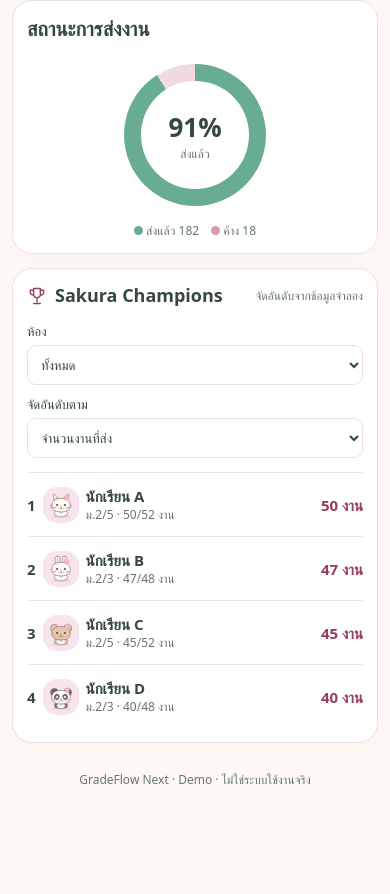
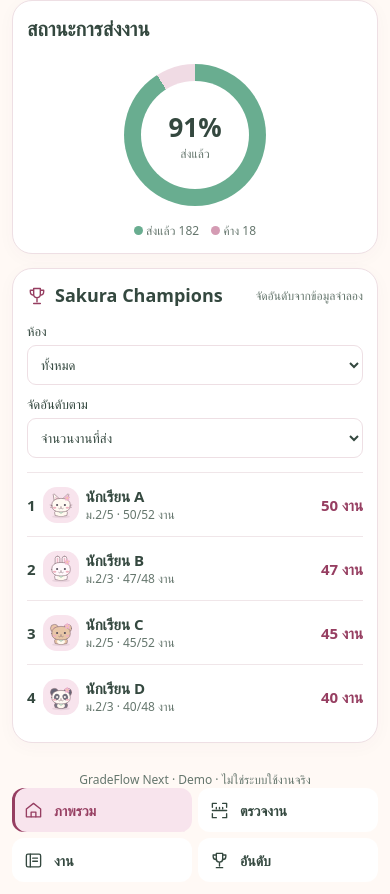
Before and after one commit to Jezang/gradeflow-next, a Next.js app: page /demo in a window 390 px wide. Shown: the part 1075-1969 px from the top of the page. Before the commit the page ends 1875 px from the top, so only its background shows below. Built offline with nearby package versions, Linux system fonts and the light colour scheme.

Commit message:
Add mobile quick navigation to existing demo views

```diff
--- a/app/demo/page.tsx
+++ b/app/demo/page.tsx
@@ -30,5 +30,5 @@ export default function Home(){
  </div><section className="panel champions-panel"><div className="hub-section-heading"><h2 className="sakura-icon-heading"><SakuraIcon name="ranking"/> Sakura Champions</h2><small>จัดอันดับจากข้อมูลจำลอง</small></div><div className="filters"><label>ห้อง<select value={room} onChange={e=>setRoom(e.target.value)}>{['ทั้งหมด','ม.2/5','ม.2/3'].map(r=><option key={r}>{r}</option>)}</select></label><label>จัดอันดับตาม<select value={metric} onChange={e=>setMetric(e.target.value)}><option value="count">จำนวนงานที่ส่ง</option><option value="rate">อัตราการส่ง</option></select></label></div>
  {page==='อันดับผลงาน'&&<div className="sakura-podium hub-podium">{visible.slice(0,3).map((s,i)=><div key={s.name} className={'podium-step podium-'+i}><div className="podium-character"><SakuraAnimalAvatar animal={s.animal}/></div><span className="podium-medal"><SakuraRankMedal rank={i+1}/></span><strong>{s.name}</strong><small>{metric==='count'?s.sent+' งาน':(s.sent/s.total*100).toFixed(1)+'%'}</small></div>)}</div>}
  <div className="hub-student-list">{visible.map((s,i)=><div className="rank" key={s.name}><b>{i+1}</b><span className="avatar sakura-animal-badge"><SakuraAnimalAvatar animal={s.animal}/></span><div><strong>{s.name}</strong><small>{s.room} · {s.sent}/{s.total} งาน</small></div><progress max={s.total} value={s.sent} aria-label={'การส่งงานของ '+s.name}/><strong className="score">{metric==='count'?s.sent+' งาน':(s.sent/s.total*100).toFixed(1)+'%'}</strong></div>)}</div></section></>:<section className="panel"><h2>{page}</h2>{page==='Admin Center'?<div className="admin">{['นักเรียน','ครู','ห้องเรียน','รายวิชา','การจัดการสอน','ปีการศึกษา'].map(x=><div className="tile" key={x}><SakuraIcon name="flower"/> {x}<small>ข้อมูลจำลอง</small></div>)}</div>:<p>โมดูลนี้อยู่ในแผนพัฒนา ยังไม่สามารถบันทึกข้อมูลจริงได้</p>}</section>}
- </>}<footer>GradeFlow Next · Demo · ไม่ใช่ระบบใช้งานจริง</footer></main></div>
+ </>}<footer>GradeFlow Next · Demo · ไม่ใช่ระบบใช้งานจริง</footer><nav className="hub-bottom-nav" aria-label="ทางลัดบนมือถือ">{[['ภาพรวม','home','ภาพรวม'],['ตรวจงาน','scanner','ตรวจงาน'],['งานของฉัน','teaching','งาน'],['อันดับผลงาน','ranking','อันดับ']].map(([target,icon,label])=><button key={target} type="button" className={!login&&page===target?'active':''} aria-current={!login&&page===target?'page':undefined} onClick={()=>{navigate(target);window.scrollTo({top:0,behavior:'auto'})}}><SakuraIcon name={icon}/><span>{label}</span></button>)}</nav></main></div>
 }
```
